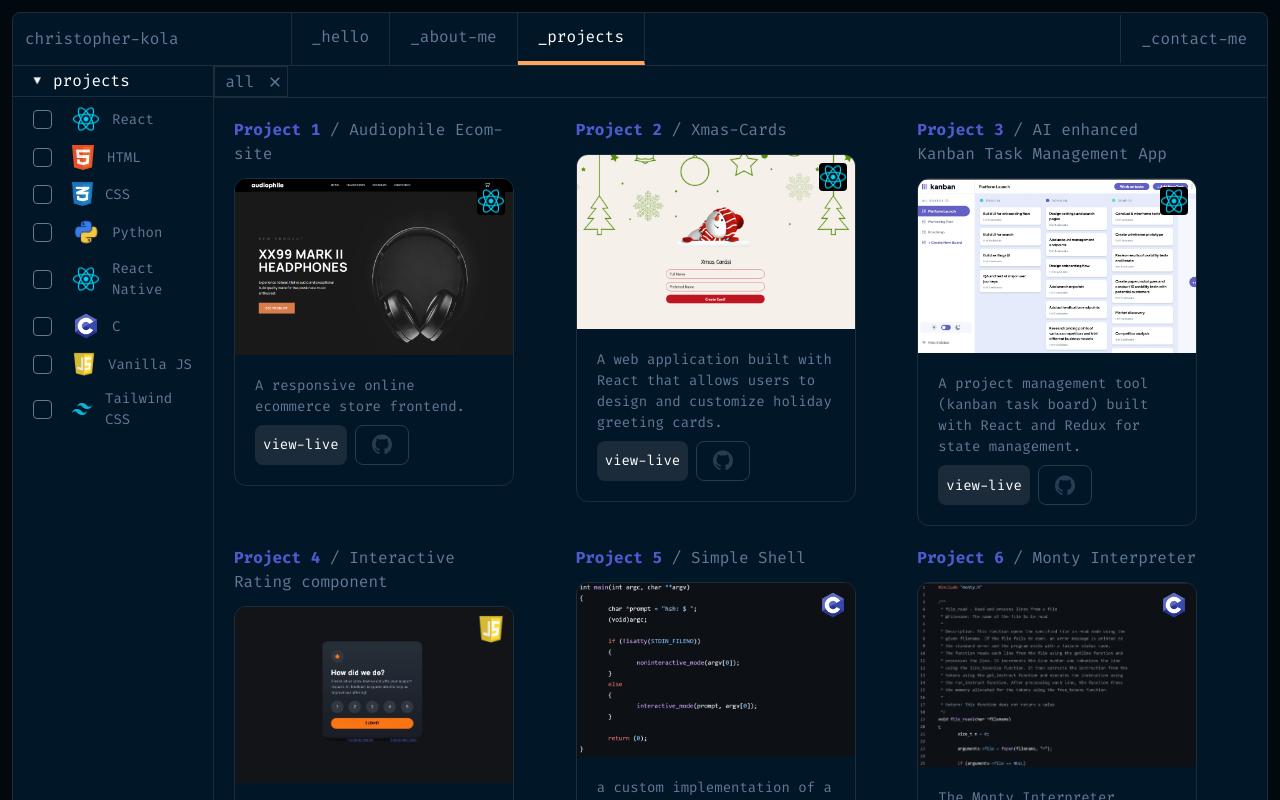
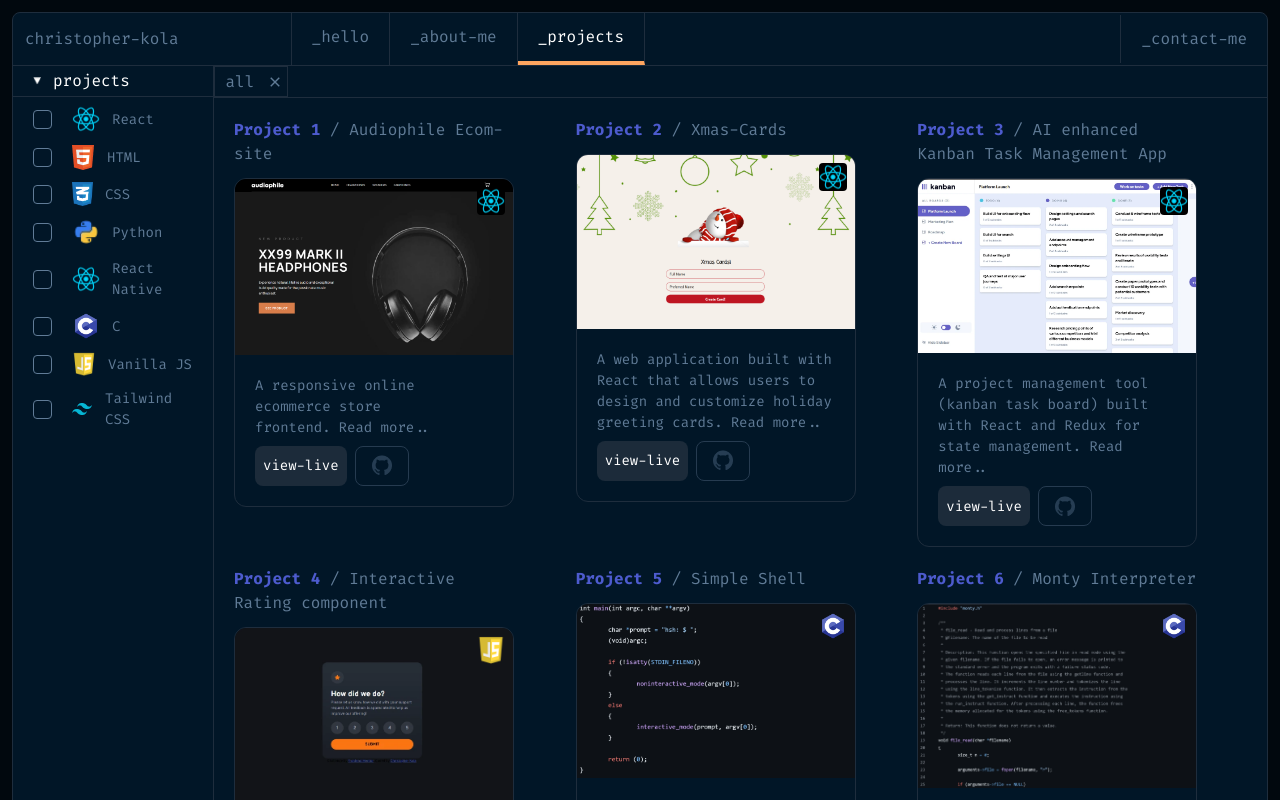
Before and after one commit to Ckola99/Portfolio, a React (Vite) app in the folder Frontend/: page /projects in a window 1280 px wide. Shown: the top 800 px of the page. Built offline with nearby package versions, Linux system fonts and the light colour scheme.

Commit message:
finished portfolio

```diff
--- a/Frontend/src/pages/Projects.jsx
+++ b/Frontend/src/pages/Projects.jsx
@@ -112,7 +112,9 @@ const Projects = () => {
 							<div className="border border-line-color rounded-xl overflow-hidden relative ">
 								<img src={project.picture} alt="" className='' />
 								<div className=" flex flex-col gap-2 p-5">
-									<p className='text-[14px]'>{project.description}</p>
+									<p className='text-[14px]'>{project.description}
+										<a href={project['github link']} target="_blank" rel="noopener noreferrer" className='pl-2 hover:underline hover:text-white'>Read more..</a>
+									</p>
 									<div className="flex gap-2">
 										{project['live link'] && (<a href={project['live link']} target="_blank" rel="noopener noreferrer">
 											<button className='cta-default text-[14px] p-2 rounded-lg h-10'>view-live</button>
```
